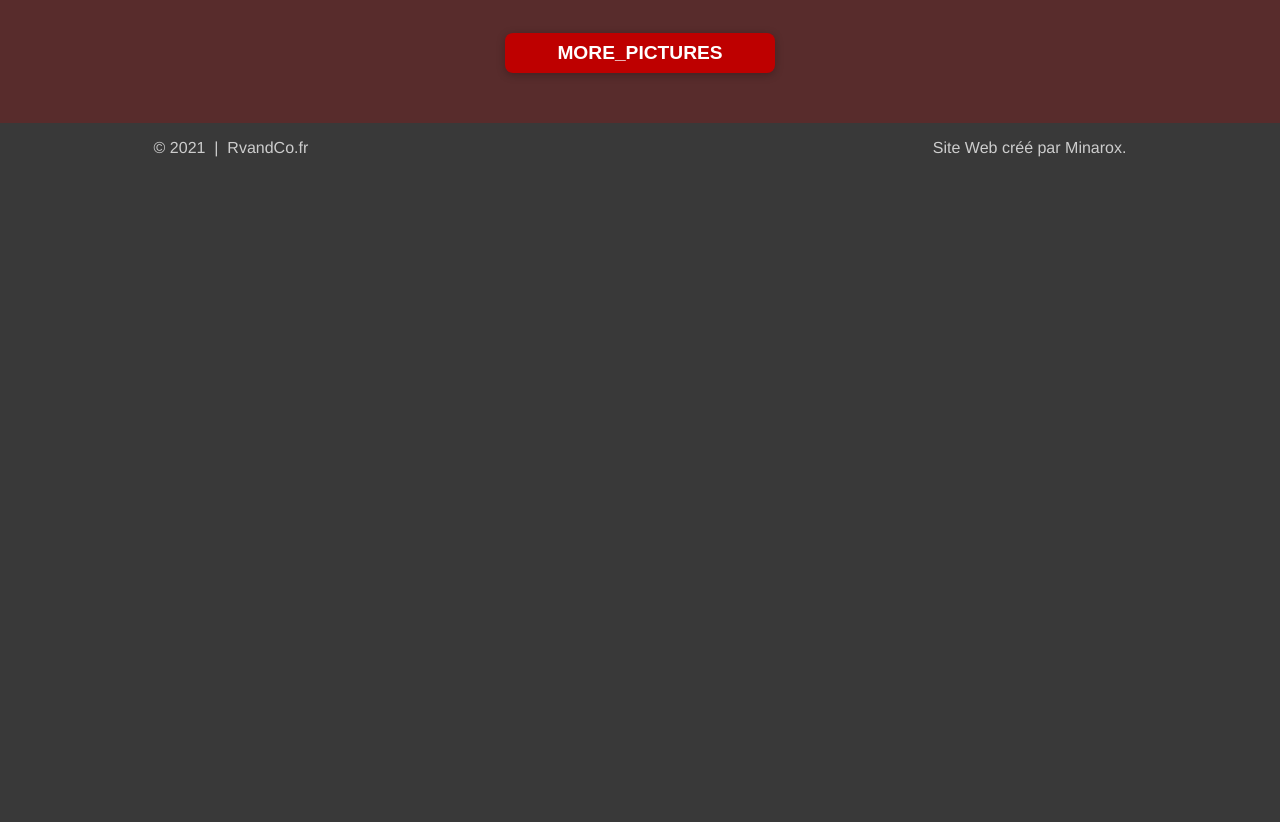
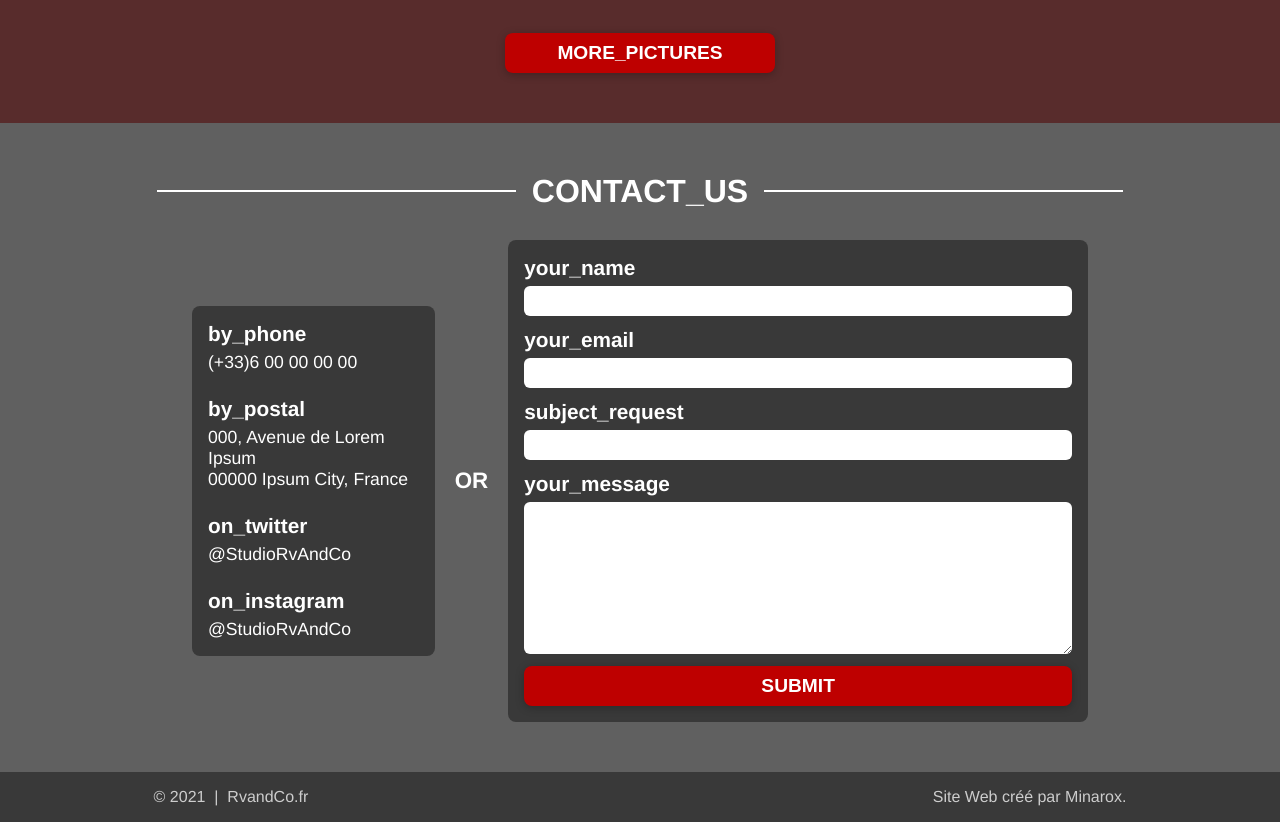
Before and after one commit to StudioRvAndCo/Website, a Vue app: page / in a window 1280 px wide. Shown: the part 1831-2653 px from the top of the page. Before the commit the page ends 2004 px from the top, so only its background shows below. Built offline with nearby package versions, Linux system fonts and the light colour scheme.

Commit message:
Add Contact section

```diff
--- /dev/null
+++ b/src/components/Contact.vue
@@ -0,0 +1,147 @@
+<template>
+  <div id="contact">
+    <h2>{{ $t('contact_us') }}</h2>
+
+    <article>
+      <section>
+        <h3>{{ $t('by_phone') }}</h3>
+        <p>(+33)6 00 00 00 00</p>
+        <h3>{{ $t('by_postal') }}</h3>
+        <p>
+          000, Avenue de Lorem Ipsum<br>
+          00000 Ipsum City, France
+        </p>
+        <h3>{{ $t('on_twitter') }}</h3>
+        <a href="https://twitter.com/studiorvandco">@StudioRvAndCo</a>
+        <h3>{{ $t('on_instagram') }}</h3>
+        <a href="https://www.instagram.com/studiorvandco">@StudioRvAndCo</a>
+      </section>
+      <p id="separator">{{ $t('or') }}</p>
+      <form>
+        <label for="name">{{ $t('your_name') }}</label>
+        <input type="text" name="name" id="name" required>
+        <label for="email">{{ $t('your_email') }}</label>
+        <input type="text" name="email" id="email" required>
+        <label for="object">{{ $t('subject_request') }}</label>
+        <input type="text" name="object" id="object">
+        <label for="message">{{ $t('your_message') }}</label>
+        <textarea name="message" id="message" required></textarea>
+        <button class="btn primary-btn" type="submit">{{ $t('submit') }}</button>
+      </form>
+    </article>
+  </div>
+</template>
+
+<script>
+export default {
+  name: 'Contact',
+}
+</script>
+
+<style scoped>
+/* TODO: Improve responsive design */
+
+#contact {
+  padding: 50px 0;
+  background-color: var(--container);
+}
+
+h2::before {
+  border-top: .0625em solid;
+  content: "";
+  flex: 1;
+  margin: 0 16px 0 .1em;
+}
+
+h2 {
+  margin: 0 12vw 30px;
+  display: flex;
+  align-items: center;
+  text-align: center;
+  font-size: 2em;
+  text-transform: uppercase;
+}
+
+h2::after {
+  border-top: .0625em solid;
+  content: "";
+  flex: 1;
+  margin: 0 .1em 0 16px;
+}
+
+article {
+  margin: 0 15vw;
+  display: flex;
+  flex-flow: row nowrap;
+  align-items: center;
+  justify-content: center;
+  gap: 0 20px;
+}
+
+article section {
+  width: 25%;
+}
+
+article section, article form {
+  display: flex;
+  flex-flow: column nowrap;
+  background-color: var(--background-color);
+  border-radius: 8px;
+  padding: 16px;
+}
+
+#separator {
+  margin: 0;
+  padding: 0;
+  text-transform: uppercase;
+  font-weight: bold;
+  font-size: 1.4em;
+}
+
+article section h3 {
+  margin: 0 0 6px;
+  font-weight: bold;
+  font-size: 1.3em;
+}
+
+article section p, article section a {
+  color: white !important;
+  text-decoration: none !important;
+  font-weight: normal;
+  font-size: 1.1em;
+  margin: 0 0 24px;
+  display: inline-block;
+}
+
+article section a:last-of-type {
+  margin: 0;
+}
+
+form {
+  width: 65%;
+}
+
+form label {
+  font-weight: bold;
+  font-size: 1.3em;
+  margin: 0 0 6px;
+}
+
+form input, form textarea {
+  margin: 0 0 12px;
+  border-radius: 6px;
+  font-size: 1em;
+  padding: 6px;
+  border: none;
+}
+
+form textarea {
+  font-family: Avenir, Helvetica, Arial, sans-serif;
+  min-height: 140px;
+  resize: vertical;
+}
+
+form button {
+  width: 100%;
+}
+</style>
--- a/src/components/Productions.vue
+++ b/src/components/Productions.vue
@@ -3,7 +3,7 @@
     <h2>{{ $t('main_productions') }}</h2>
 
     <div id="main_productions">
-      <article class="flex">
+      <article>
         <img src="@/assets/star_wars.jpg" :alt="$t('star_wars_quest_justice_poster')">
         <section>
           <div>
@@ -16,7 +16,7 @@
           </div>
         </section>
       </article>
-      <article class="flex-alt">
+      <article>
         <img src="@/assets/ete_entre_amis.jpg" :alt="$t('summer_among_friends_poster')">
         <section>
           <div>
@@ -70,6 +70,13 @@ h2::after {
 #main_productions article {
   padding: 40px 15vw;
   gap: 0 50px;
+  display: flex;
+  flex-flow: row nowrap;
+}
+
+#main_productions article:nth-child(even) {
+  background-color: var(--container);
+  flex-flow: row-reverse nowrap;
 }
 
 #main_productions article img {
@@ -101,17 +108,6 @@ h2::after {
   color: var(--secondary-text);
 }
 
-.flex {
-  display: flex;
-  flex-flow: row nowrap;
-}
-
-.flex-alt {
-  background-color: var(--container);
-  display: flex;
-  flex-flow: row-reverse nowrap;
-}
-
 .flex-btn {
   display: flex;
   flex-flow: row nowrap;
--- a/src/locales/en.json
+++ b/src/locales/en.json
@@ -28,5 +28,17 @@
   "subscribers": "Number of subscribers:",
   "content_creator": "Content creator",
   "pictures": "Pictures",
-  "more_pictures": "More pictures..."
+  "more_pictures": "More pictures...",
+
+  "contact_us": "Contact us",
+  "by_phone": "By phone:",
+  "by_postal": "By postal service:",
+  "on_twitter": "On Twitter:",
+  "on_instagram": "On Instagram:",
+  "or": "or",
+  "your_name": "Your name:",
+  "your_email": "Your email address:",
+  "subject_request": "Subject of the request:",
+  "your_message": "Your message:",
+  "submit": "Submit"
 }
--- a/src/locales/fr.json
+++ b/src/locales/fr.json
@@ -28,5 +28,17 @@
   "subscribers": "Nombre d'abonnés :",
   "content_creator": "Créateur de contenus",
   "pictures": "Photos",
-  "more_pictures": "Plus de photos..."
+  "more_pictures": "Plus de photos...",
+
+  "contact_us": "Nous contacter",
+  "by_phone": "Par téléphone :",
+  "by_postal": "Par voie postale :",
+  "on_twitter": "Sur Twitter :",
+  "on_instagram": "Sur Instagram :",
+  "or": "ou",
+  "your_name": "Votre nom :",
+  "your_email": "Votre adresse email :",
+  "subject_request": "Objet de la demande :",
+  "your_message": "Votre message :",
+  "submit": "Envoyer"
 }
--- a/src/views/Home.vue
+++ b/src/views/Home.vue
@@ -8,18 +8,21 @@
 
     <Productions />
     <Association />
+    <Contact />
   </article>
 </template>
 
 <script>
 import Productions from "@/components/Productions";
 import Association from "@/components/Association";
+import Contact from "@/components/Contact";
 
 export default {
   name: 'Home',
   components: {
     Productions,
-    Association
+    Association,
+    Contact
   }
 }
 </script>
```
